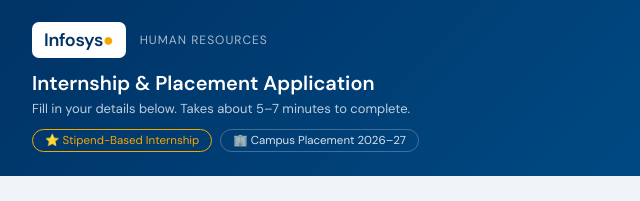
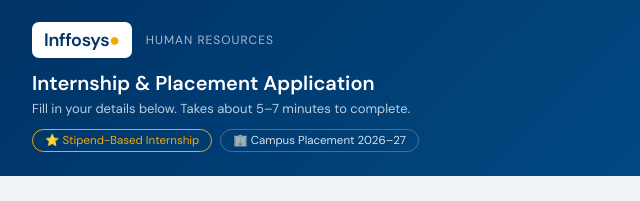
Before and after one commit to abrahamneho/test, a plain HTML site: page index.html in a window 1280 px wide. Shown: the top 201 px of the page, 0-640 px from the left. Drawn offline with Linux system fonts and the light colour scheme.

Commit message:
Update index.html

```diff
--- a/index.html
+++ b/index.html
@@ -229,7 +229,7 @@
 <!-- HEADER -->
 <div class="header">
   <div class="header-top">
-    <div class="logo">Infosys<span>●</span></div>
+    <div class="logo">Inffosys<span>●</span></div>
     <div>
       <div style="font-size:12px;color:rgba(255,255,255,0.65);letter-spacing:1px;text-transform:uppercase;">Human Resources</div>
     </div>
```
